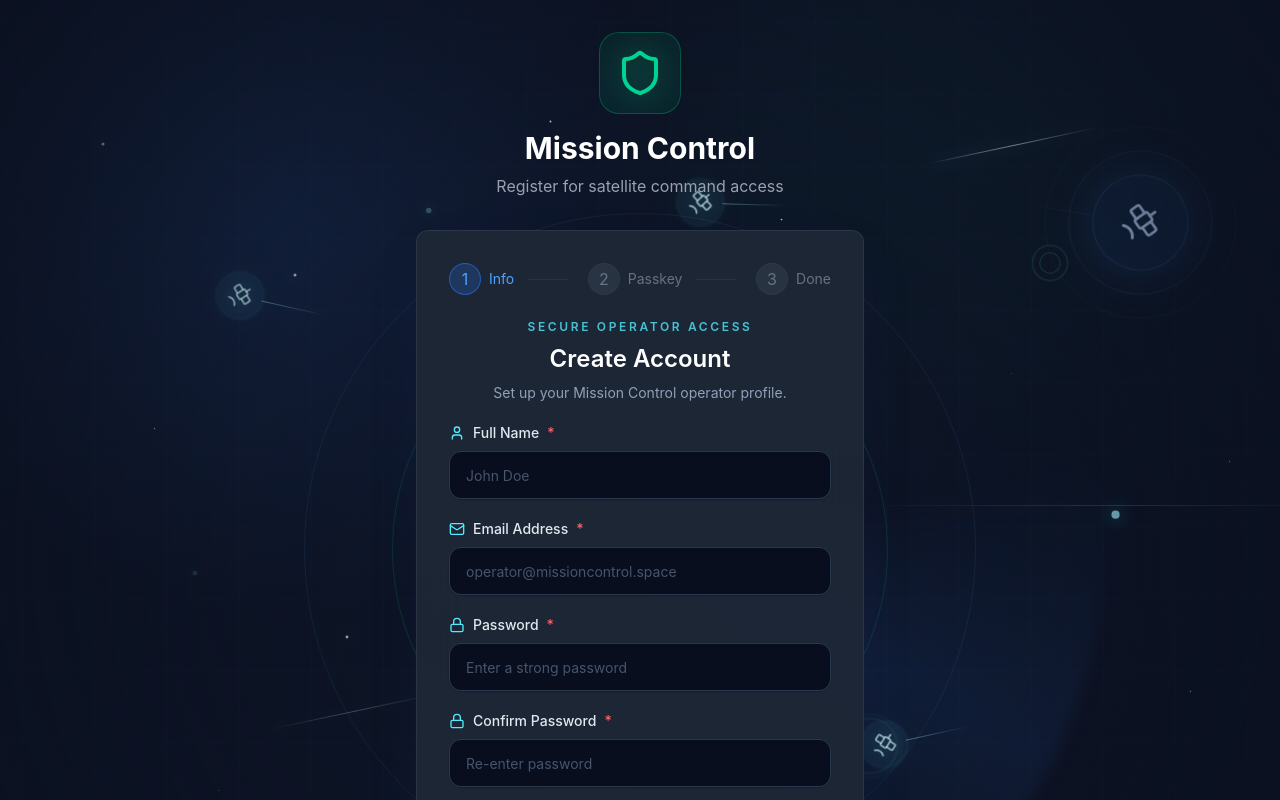
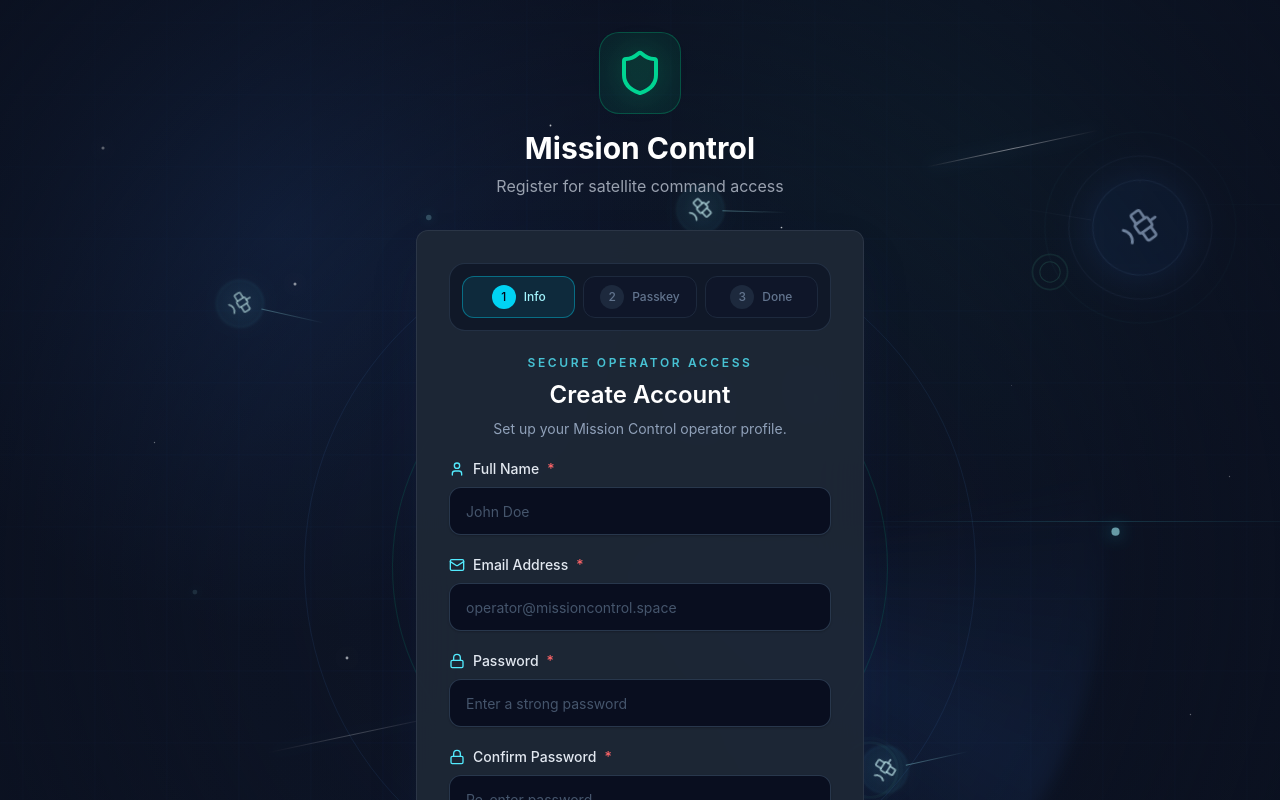
Before and after one commit to ahmedfarghaly261/MCC, a React (Vite) app: page /register in a window 1280 px wide. Shown: the top 800 px of the page. Built offline with nearby package versions, Linux system fonts and the light colour scheme.

Commit message:
Refactor StepIndicator and ConfirmPasswordForm components for improved structure and styling consistency

```diff
--- a/src/pages/auth/registration/composables/StepIndicator.tsx
+++ b/src/pages/auth/registration/composables/StepIndicator.tsx
@@ -6,7 +6,7 @@ type StepIndicatorProps = {
 };
 
 type StepConfig = {
-  key: RegistrationStep | string;
+  key: RegistrationStep;
   label: string;
   number: string;
 };
@@ -19,8 +19,8 @@ const STEPS: StepConfig[] = [
 
 const ORDER: RegistrationStep[] = ['info', 'passkey', 'success'];
 
-function getStepState(stepKey: string, currentStep: RegistrationStep) {
-  const stepIndex = ORDER.indexOf(stepKey as RegistrationStep);
+function getStepState(stepKey: RegistrationStep, currentStep: RegistrationStep) {
+  const stepIndex = ORDER.indexOf(stepKey);
   const currentIndex = ORDER.indexOf(currentStep);
 
   if (stepIndex < currentIndex) return 'done';
@@ -30,37 +30,40 @@ function getStepState(stepKey: string, currentStep: RegistrationStep) {
 
 export default function StepIndicator({ step }: StepIndicatorProps) {
   return (
-    <div className="flex items-center justify-between mb-6">
-      {STEPS.map((s, i) => {
-        const state = getStepState(s.key, step);
+    <div className="rounded-xl border border-slate-700/60 bg-slate-950/40 p-3">
+      <div className="grid grid-cols-3 gap-2">
+        {STEPS.map((stepConfig) => {
+          const state = getStepState(stepConfig.key, step);
+          const isActive = state === 'active';
+          const isDone = state === 'done';
+
           return (
-          <div key={s.key} className="flex items-center gap-2">
-            {i > 0 && <div className="flex-1 h-px bg-gray-700/50 mx-3 w-10" />}
             <div
-              className={`w-8 h-8 rounded-full flex items-center justify-center ${
-                state === 'active'
-                  ? 'bg-blue-500/20 border border-blue-500/50 text-blue-400'
-                  : state === 'done'
-                  ? 'bg-green-500/20 border border-green-500/50 text-green-400'
-                  : 'bg-gray-700/50 border border-gray-700/50 text-gray-500'
+              key={stepConfig.key}
+              className={`flex items-center justify-center gap-2 rounded-lg px-2 py-2 text-xs font-medium transition-colors ${
+                isActive
+                  ? 'border border-cyan-400/40 bg-cyan-400/10 text-cyan-200'
+                  : isDone
+                    ? 'border border-emerald-400/30 bg-emerald-400/10 text-emerald-300'
+                    : 'border border-slate-800 bg-slate-900/60 text-slate-500'
               }`}
             >
-              {state === 'done' ? <CheckCircle2 className="w-4 h-4" /> : s.number}
-            </div>
               <span
-              className={`text-sm ${
-                state === 'active'
-                  ? 'text-blue-400'
-                  : state === 'done'
-                  ? 'text-green-400'
-                  : 'text-gray-500'
+                className={`flex h-6 w-6 items-center justify-center rounded-full ${
+                  isActive
+                    ? 'bg-cyan-400 text-slate-950'
+                    : isDone
+                      ? 'bg-emerald-400 text-slate-950'
+                      : 'bg-slate-800 text-slate-500'
                 }`}
               >
-              {s.label}
+                {isDone ? <CheckCircle2 className="h-4 w-4" /> : stepConfig.number}
               </span>
+              <span>{stepConfig.label}</span>
             </div>
           );
         })}
       </div>
+    </div>
   );
 }
--- a/src/pages/auth/twoFactor/composables/ConfirmPasswordForm.tsx
+++ b/src/pages/auth/twoFactor/composables/ConfirmPasswordForm.tsx
@@ -1,5 +1,5 @@
-import { useState } from 'react';
-import { KeyRound, Loader2, Eye, EyeOff } from 'lucide-react';
+import { useState, type FormEvent } from 'react';
+import { KeyRound, Loader2, Eye, EyeOff, ShieldAlert } from 'lucide-react';
 import { Button } from '@/components/ui/button';
 import { Input } from '@/components/ui/input';
 
@@ -17,70 +17,71 @@ export default function ConfirmPasswordForm({
   const [password, setPassword] = useState('');
   const [showPassword, setShowPassword] = useState(false);
 
-  const isValid = password.length >= 1;
+  const isValid = password.length > 0;
 
-  const handleSubmit = (e: React.FormEvent) => {
+  const handleSubmit = (e: FormEvent) => {
     e.preventDefault();
     if (!isValid) return;
     onSubmit(password);
   };
 
   return (
-    <div className="rounded-xl border border-slate-700 bg-card p-6 space-y-5">
-      {/* Header */}
-      <div className="flex items-start gap-4">
-        <div className="shrink-0 flex h-10 w-10 items-center justify-center rounded-full bg-yellow-500/10 border border-yellow-500/20">
-          <KeyRound className="h-5 w-5 text-yellow-400" />
+    <div className="rounded-2xl border border-slate-700/70 bg-slate-900/80 p-6 shadow-2xl shadow-blue-950/30 backdrop-blur-xl">
+      <div className="mb-6 flex items-start gap-4">
+        <div className="flex h-11 w-11 shrink-0 items-center justify-center rounded-xl border border-amber-300/30 bg-amber-400/10 shadow-[0_0_24px_rgba(251,191,36,0.12)]">
+          <KeyRound className="h-5 w-5 text-amber-300" />
         </div>
         <div>
-          <p className="text-sm font-semibold text-white">Confirm your password</p>
-          <p className="mt-1 text-xs text-muted-foreground leading-relaxed">
-            For your security, please re-enter your password before enabling
-            Two-Factor Authentication.
+          <p className="text-base font-semibold text-white">Confirm your password</p>
+          <p className="mt-1 text-sm leading-relaxed text-slate-400">
+            Re-authenticate before enabling two-factor protection.
           </p>
         </div>
       </div>
 
       <form onSubmit={handleSubmit} className="space-y-4">
-        {/* Password input with show/hide toggle */}
+        <div className="space-y-2">
+          <label className="flex items-center gap-2 text-sm font-medium text-slate-200">
+            <ShieldAlert className="h-4 w-4 text-amber-300" />
+            Current password
+          </label>
           <div className="relative">
             <Input
               type={showPassword ? 'text' : 'password'}
-            placeholder="Your current password"
+              placeholder="Enter your password"
               value={password}
               onChange={(e) => setPassword(e.target.value)}
               disabled={loading}
-            className="bg-slate-900 border-slate-700 text-white h-11 pr-10"
+              className="h-12 rounded-lg border-slate-700/80 bg-slate-950/70 pr-11 text-white placeholder:text-slate-600 focus-visible:border-amber-300/70 focus-visible:ring-amber-300/20"
               autoComplete="current-password"
               autoFocus
             />
             <button
               type="button"
               tabIndex={-1}
-            onClick={() => setShowPassword((v) => !v)}
-            className="absolute inset-y-0 right-3 flex items-center text-slate-400 hover:text-slate-200 transition-colors"
+              onClick={() => setShowPassword((value) => !value)}
+              className="absolute inset-y-0 right-3 flex items-center text-slate-400 transition-colors hover:text-slate-200"
             >
-            {showPassword ? (
-              <EyeOff className="h-4 w-4" />
-            ) : (
-              <Eye className="h-4 w-4" />
-            )}
+              {showPassword ? <EyeOff className="h-4 w-4" /> : <Eye className="h-4 w-4" />}
             </button>
+          </div>
         </div>
 
         {error && (
-          <p className="text-xs text-red-400">{error}</p>
+          <div className="rounded-lg border border-red-400/30 bg-red-500/10 px-3 py-2 text-sm text-red-200">
+            {error}
+          </div>
         )}
 
         <Button
           type="submit"
           disabled={!isValid || loading}
-          className="w-full h-11 bg-yellow-500 hover:bg-yellow-400 text-black font-semibold transition-colors"
+          className="h-12 w-full rounded-lg bg-amber-400 font-semibold text-slate-950 shadow-lg shadow-amber-950/20 transition-colors hover:bg-amber-300"
         >
           {loading ? (
             <>
               <Loader2 className="mr-2 h-4 w-4 animate-spin" />
-              Confirming…
+              Confirming...
             </>
           ) : (
             <>
```
Lines whose indentation alone changed are shown as unchanged.
